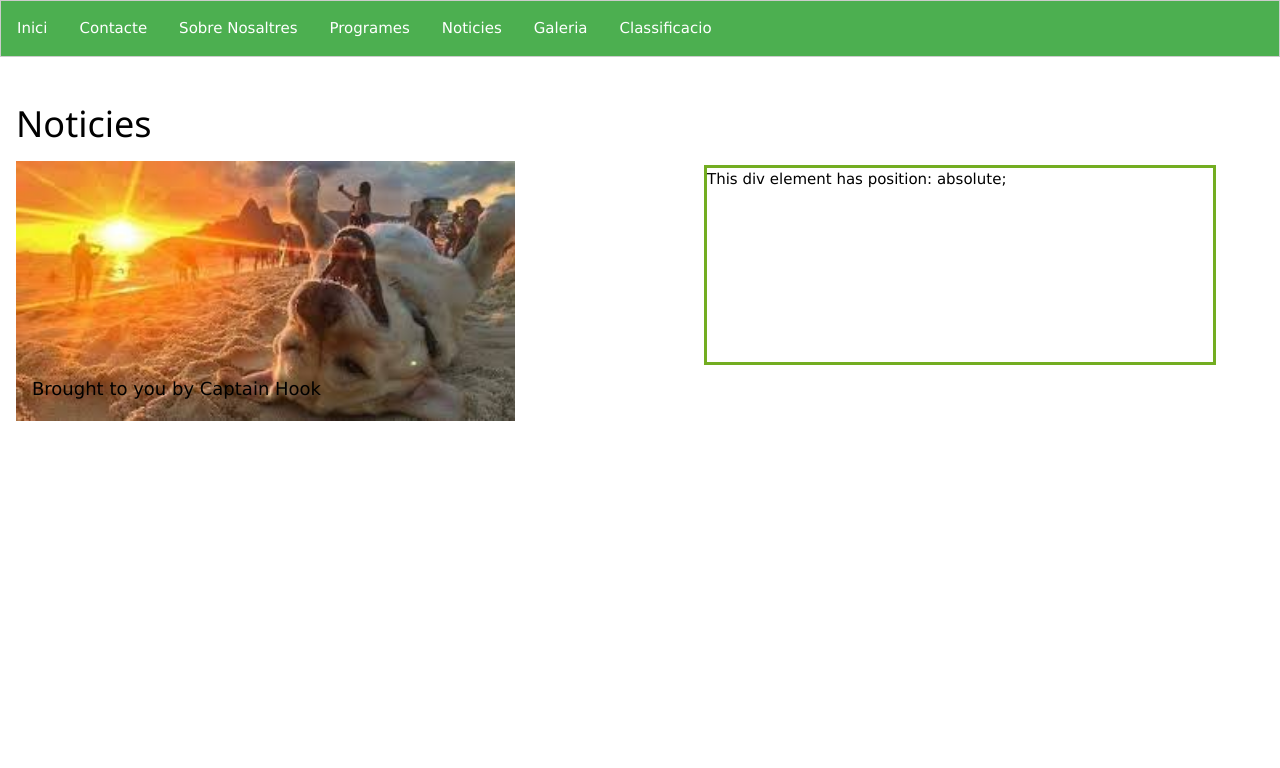
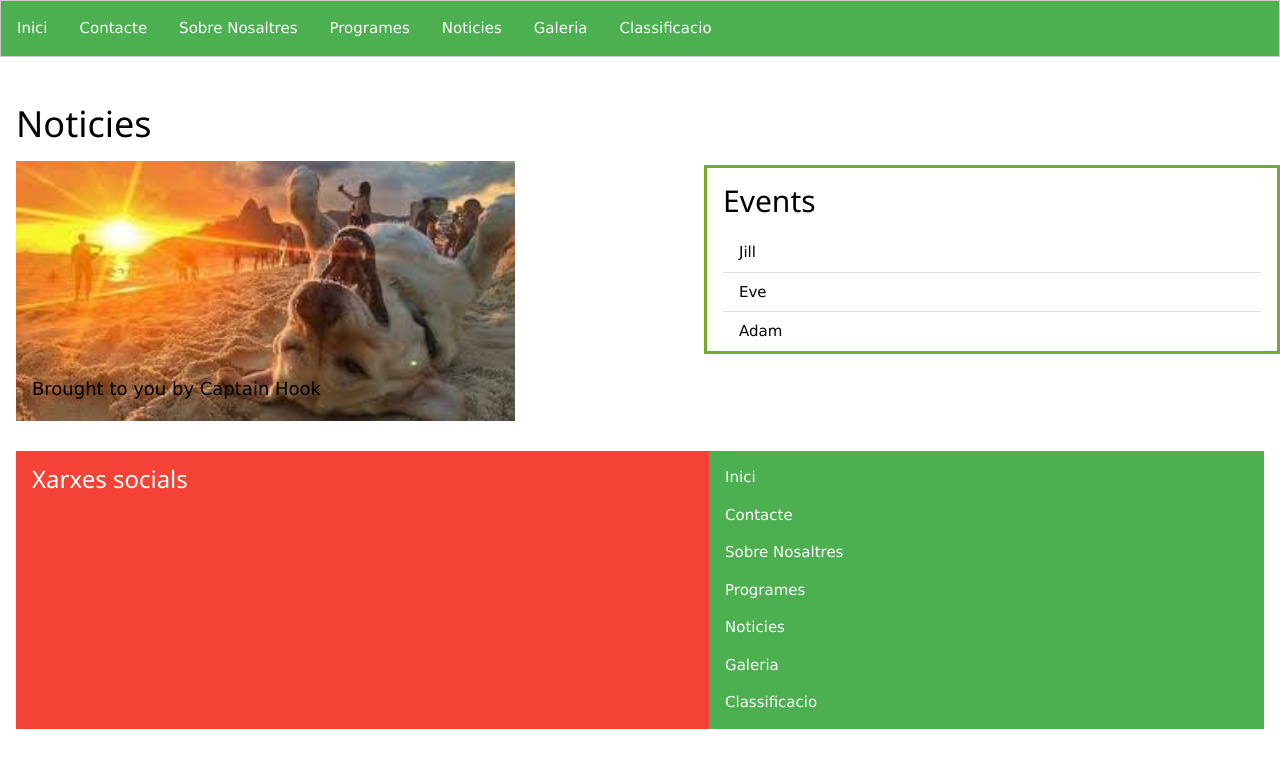
Before and after one commit to Culebrin19/Projecte, a plain HTML site: page pages/Noticies.html in a window 1280 px wide. Drawn offline with nearby package versions, Linux system fonts and the light colour scheme.

Commit message:
noticies

```diff
--- a/pages/Noticies.html
+++ b/pages/Noticies.html
@@ -13,8 +13,8 @@
   top: 11rem;
   right: 0;
   left: 55%;
-  width: 40%;
-  height: 200px;
+  /* width: 40%;
+  height: 200px; */
   border: 3px solid #73AD21;
 }
 </style>
@@ -40,8 +40,36 @@
             </div>
         </div>
 
-        <div class="absolute">This div element has position: absolute;</div>
+        <div class="absolute">
+            <div class="w3-container">
+                <h2>Events</h2>
+                <ul class="w3-ul w3-hoverable">
+                  <li>Jill</li>
+                  <li>Eve</li>
+                  <li>Adam</li>
+                </ul>
+              </div>
+        </div>
     </div>
+
+    <footer>
+        <div class="w3-container" style="margin-top: 2rem;">
+            <div class="w3-cell-row">
+                <div class="w3-container w3-red w3-cell">
+                    <h3>Xarxes socials</h3>
+                </div>
+                <div class="w3-container w3-green w3-cell">
+                    <p>Inici</p>
+                    <p>Contacte</p>
+                    <p>Sobre Nosaltres</p>
+                    <p>Programes</p>
+                    <p>Noticies</p>
+                    <p>Galeria</p>
+                    <p>Classificacio</p>
+                </div>
+            </div>
+        </div>
+    </footer>
 </body>
 
 </html>
```
